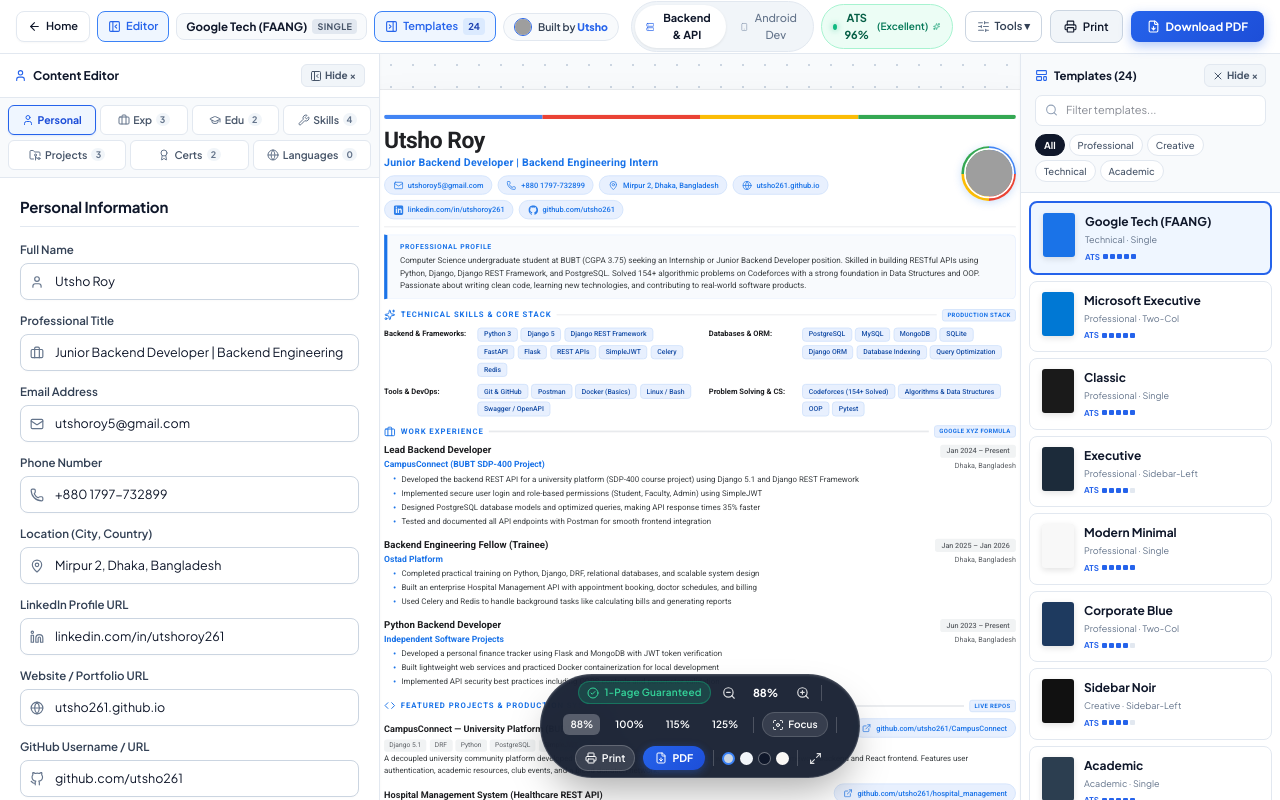
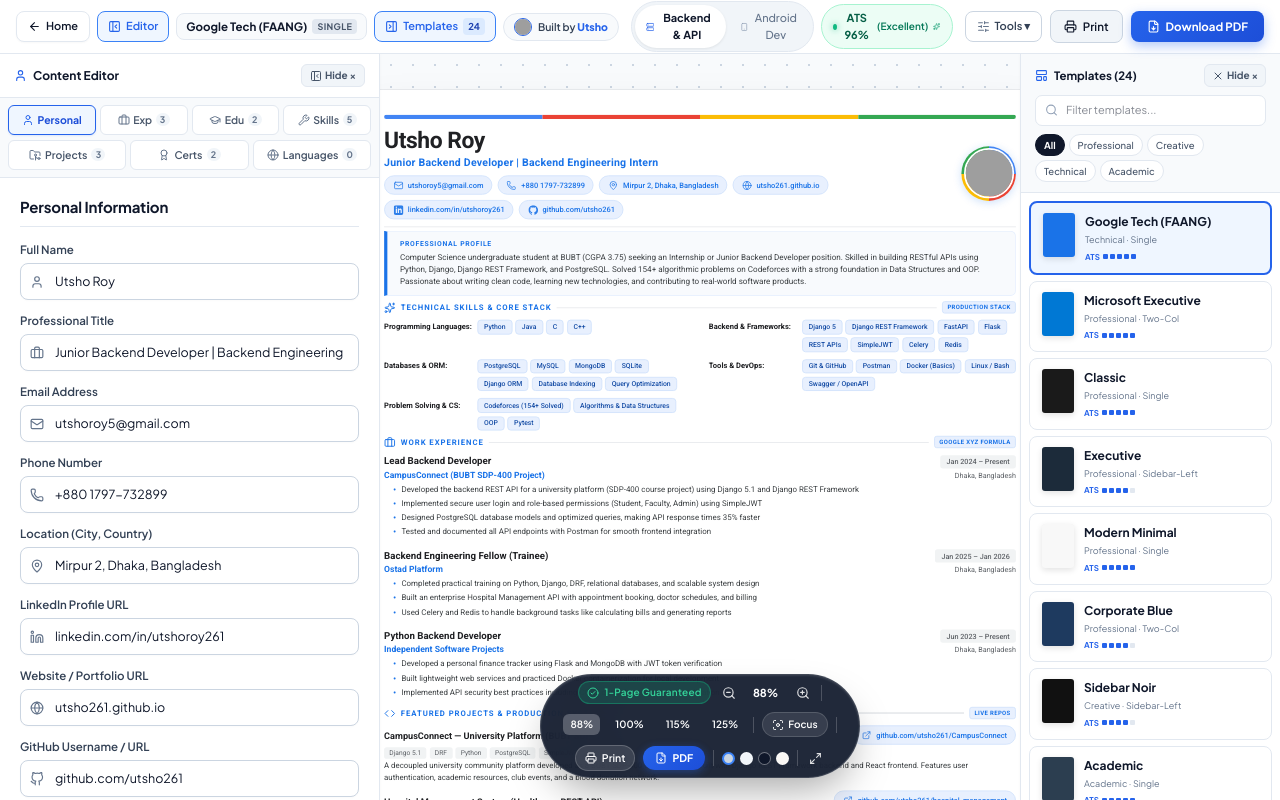
Before and after one commit to utsho261/cv-builder, a React (Vite) app: page / in a window 1280 px wide. Built offline with nearby package versions, Linux system fonts and the light colour scheme; grey boxes are pictures that could not be loaded; the HTML template or start-up script is replaced by a standard one; a web font is replaced by a local one.

Commit message:
feat: add Programming Languages (Python, Java, C, C++) to skills in sampleData

```diff
--- a/src/sampleData.ts
+++ b/src/sampleData.ts
@@ -81,9 +81,14 @@
   ],
   skills: [
     {
+      id: 'be-skill-0',
+      category: 'Programming Languages',
+      items: ['Python', 'Java', 'C', 'C++'],
+    },
+    {
       id: 'be-skill-1',
       category: 'Backend & Frameworks',
-      items: ['Python 3', 'Django 5', 'Django REST Framework', 'FastAPI', 'Flask', 'REST APIs', 'SimpleJWT', 'Celery', 'Redis'],
+      items: ['Django 5', 'Django REST Framework', 'FastAPI', 'Flask', 'REST APIs', 'SimpleJWT', 'Celery', 'Redis'],
     },
     {
       id: 'be-skill-2',
```
